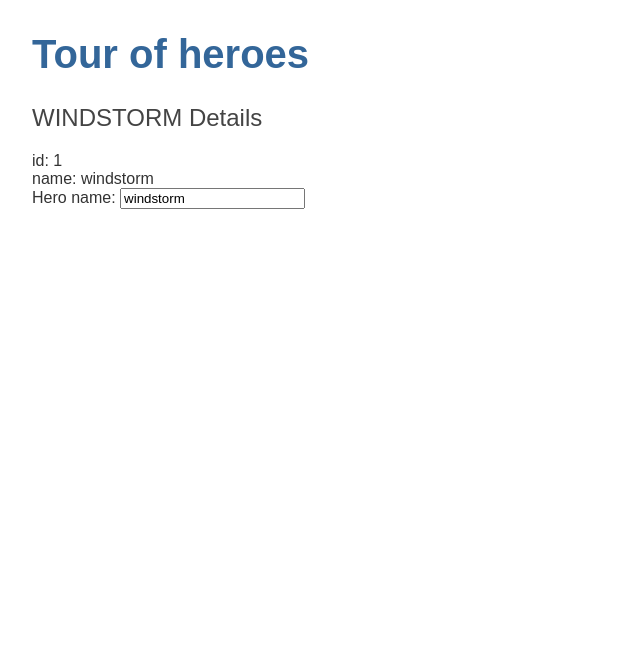
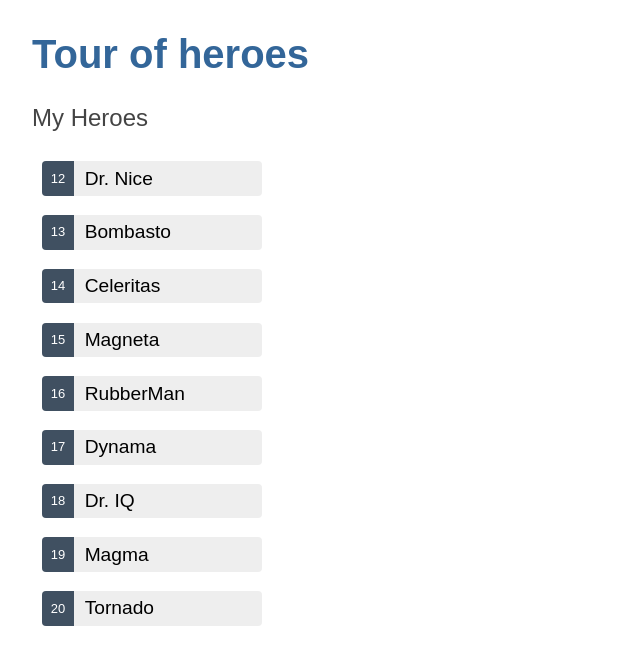
Before and after one commit to Franrobel/Tour-of-heroes, an Angular app: page / in a window 1280 px wide. Shown: the top 664 px of the page, without its empty margins (0-640 px from the left). Built offline with nearby package versions, Linux system fonts and the light colour scheme.

Commit message:
add heroes-details-component

```diff
--- a/src/app/app.module.ts
+++ b/src/app/app.module.ts
@@ -4,11 +4,13 @@ import { FormsModule } from '@angular/forms'; // <-- NgModel lives here
 import { AppRoutingModule } from './app-routing.module';
 import { AppComponent } from './app.component';
 import { HeroesComponent } from './heroes/heroes.component';
+import { HeroDetailComponent } from './hero-detail/hero-detail.component';
 
 @NgModule({
   declarations: [
     AppComponent,
     HeroesComponent,
+    HeroDetailComponent,
   ],
   imports: [
     BrowserModule,
--- /dev/null
+++ b/src/app/hero-detail/hero-detail.component.html
@@ -0,0 +1,9 @@
+<div *ngIf="hero">
+    <h2>{{hero.name | uppercase }} Details</h2>
+   <div>id: {{hero.id}}</div>
+   <div>
+    <label for="hero-name">Hero name: </label>
+    <input id="hero-name" [(ngModel)]="hero.name"
+    placeholder="name">
+   </div>
+</div>
--- /dev/null
+++ b/src/app/hero-detail/hero-detail.component.ts
@@ -0,0 +1,16 @@
+import { Component, OnInit, Input } from '@angular/core';
+import { Hero } from '../hero';
+@Component({
+  selector: 'app-hero-detail',
+  templateUrl: './hero-detail.component.html',
+  styleUrls: ['./hero-detail.component.css']
+})
+export class HeroDetailComponent implements OnInit {
+@Input() hero?: Hero;
+
+  constructor() { }
+
+  ngOnInit(): void {
+  }
+
+}
--- a/src/app/heroes/heroes.component.css
+++ b/src/app/heroes/heroes.component.css
@@ -0,0 +1,66 @@
+/* HeroesComponent's private CSS styles */
+.heroes {
+  margin: 0 0 2em 0;
+  list-style-type: none;
+  padding: 0;
+  width: 15em;
+}
+
+.heroes li {
+  display: flex;
+}
+
+.heroes button {
+  flex: 1;
+  cursor: pointer;
+  position: relative;
+  left: 0;
+  background-color: #EEE;
+  margin: .5em;
+  padding: 0;
+  border-radius: 4px;
+  display: flex;
+  align-items: stretch;
+  height: 1.8em;
+}
+
+.heroes button:hover {
+  color: #2c3a41;
+  background-color: #e6e6e6;
+  left: .1em;
+}
+
+.heroes button:active {
+  background-color: #525252;
+  color: #fafafa;
+}
+
+.heroes button.selected {
+  background-color: black;
+  color: white;
+}
+
+.heroes button.selected:hover {
+  background-color: #505050;
+  color: white;
+}
+
+.heroes button.selected:active {
+  background-color: black;
+  color: white;
+}
+
+.heroes .badge {
+  display: inline-block;
+  font-size: small;
+  color: white;
+  padding: 0.8em 0.7em 0 0.7em;
+  background-color: #405061;
+  line-height: 1em;
+  margin-right: .8em;
+  border-radius: 4px 0 0 4px;
+}
+
+.heroes .name {
+  align-self: center;
+}
--- a/src/app/heroes/heroes.component.html
+++ b/src/app/heroes/heroes.component.html
@@ -1,8 +1,14 @@
-<h2>{{hero.name | uppercase}} Details</h2>
-<div><span>id: </span>{{hero.id}}</div>
-<div><span>name: </span>{{hero.name}}</div>
-<div>
-    <label for="name">Hero name: </label>
-    <input id="name" [(ngModel)]="hero.name" placeholder="name">
-
-</div>
+<h2>My Heroes</h2>
+<ul class="heroes">
+    <li *ngFor="let hero of heroes">
+        <button
+            [class.selected]="hero === selectedHero"
+            type="button"
+            (click)="onSelect(hero)"
+            >
+            <span class="badge">{{hero.id}}</span>
+            <span class="name">{{hero.name}}</span>
+        </button>
+    </li>
+</ul>
+<app-hero-detail [hero]="selectedHero"></app-hero-detail>
--- a/src/app/heroes/heroes.component.ts
+++ b/src/app/heroes/heroes.component.ts
@@ -1,19 +1,32 @@
 import { Component, OnInit } from '@angular/core';
 import { Hero } from '../hero';
+import { HEROES } from '../mock-heroes';
 @Component({
   selector: 'heroes',
   templateUrl: './heroes.component.html',
   styleUrls: ['./heroes.component.css']
 })
 export class HeroesComponent implements OnInit {
-hero: Hero = {
-  id: 1,
-  name: 'windstorm'
-}
+
+
+heroes = HEROES
+selectedHero?: Hero
+
+
 
 constructor() { }
 
   ngOnInit(): void {
+   // console.log('donde esta ', this.selectedHero)
+   console.log('heroes outside,', this.heroes);
+   console.log('selectedHero outside,', this.selectedHero);
+
+
   }
 
+  onSelect(hero: Hero): void {
+    console.log('this.selectedHero before', this.selectedHero)
+    this.selectedHero = hero;
+    console.log('this.selectedHero after', this.selectedHero)
+  }
 }
--- /dev/null
+++ b/src/app/mock-heroes.ts
@@ -0,0 +1,13 @@
+import { Hero } from './hero';
+
+export const HEROES: Hero[] = [
+  { id: 12, name: 'Dr. Nice' },
+  { id: 13, name: 'Bombasto' },
+  { id: 14, name: 'Celeritas' },
+  { id: 15, name: 'Magneta' },
+  { id: 16, name: 'RubberMan' },
+  { id: 17, name: 'Dynama' },
+  { id: 18, name: 'Dr. IQ' },
+  { id: 19, name: 'Magma' },
+  { id: 20, name: 'Tornado' }
+];
```
Also changed, not shown: src/app/hero-detail/hero-detail.component.css (added), 1 other file (tests, documents, lock files or other folders).
